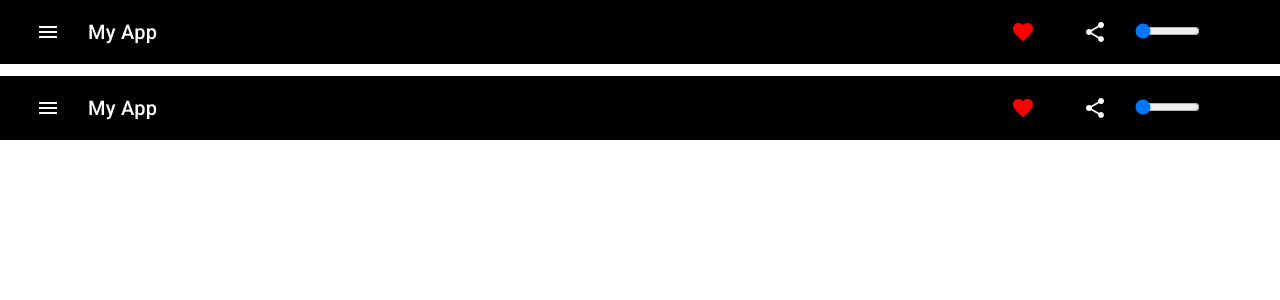
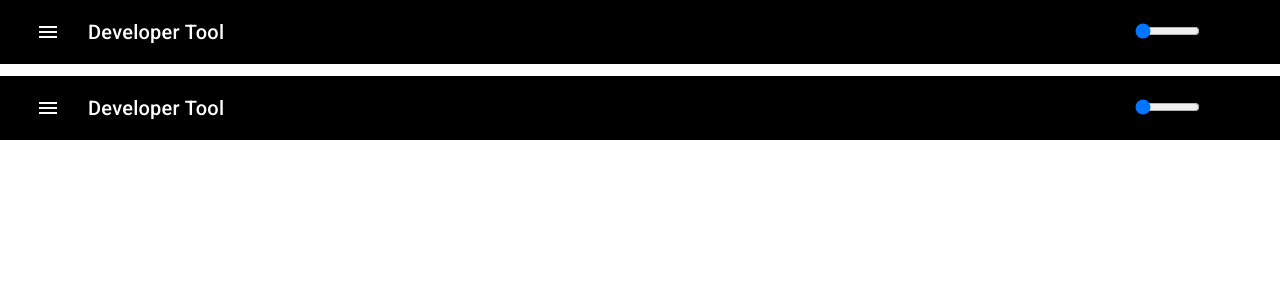
Before and after one commit to val8elster/DeveloperTool, an Angular app: page /header in a window 1280 px wide. Shown: the top 300 px of the page. Built offline with nearby package versions, Linux system fonts and the light colour scheme.

Commit message:
minor changes

```diff
--- a/src/app/employee-list/employee-list.component.html
+++ b/src/app/employee-list/employee-list.component.html
@@ -1,6 +1,6 @@
 <div class="employee-list">
   <div align="right">
-    <button mat-flat-button class="m-2" color="accent" routerLink="/employee" (click)="onNavigate()">Sign Up</button>
+    <button mat-flat-button class="m-2" color="primary" routerLink="/employee" (click)="onNavigate()">Sign Up</button>
   </div>
   <h2>Developers</h2>
   <div class="mat-elevation-z8">
--- a/src/app/employee/employee.component.html
+++ b/src/app/employee/employee.component.html
@@ -1,6 +1,6 @@
 <div class="container">
     <div align="right">
-      <button mat-flat-button class="m-2" color="accent" routerLink="/employee-list" (click)="onNavigate()">Developers List</button>
+      <button mat-flat-button class="m-2" routerLink="/employee-list" (click)="onNavigate()">Developers List</button>
     </div>
     <h2>Sign Up</h2>
     <div class="card p-5 mt-2">
--- a/src/app/header/header.component.html
+++ b/src/app/header/header.component.html
@@ -9,13 +9,7 @@
         <button mat-menu-item [routerLink]="['/projects']">Projects</button>
         <!--/mat-menu>/<button mat-menu-item []-->
       </mat-menu>
-    <span>My App</span>
+    <span>Developer Tool</span>
     <span class="example-spacer"></span>
-    <button mat-icon-button class="example-icon favorite-icon" aria-label="Example icon-button with heart icon">
-      <mat-icon>favorite</mat-icon>
-    </button>
-    <button mat-icon-button class="example-icon" aria-label="Example icon-button with share icon">
-      <mat-icon>share</mat-icon>
-    </button>
     <div class = "slider-container"><input type="range" min="0" max="1" step="1" value="0" class="slider" id="myRange"></div>
   </mat-toolbar></p>
```
